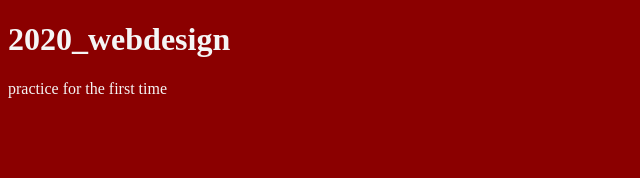
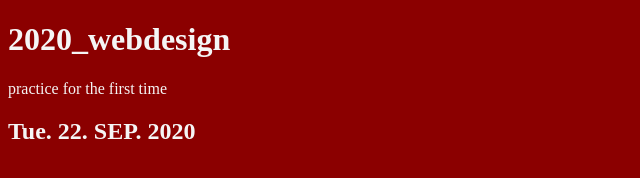
Before and after one commit to tomokoogura/2020_webdesign, a plain HTML site: page index.html in a window 1280 px wide. Shown: the whole page, without its empty margins (0-640 px from the left). Drawn offline with Linux system fonts and the light colour scheme.

Commit message:
practice

```diff
--- a/index.html
+++ b/index.html
@@ -9,7 +9,7 @@
 <body>
     <h1>2020_webdesign</h1>
     practice for the first time
-
+    <h2>Tue. 22. SEP. 2020</h2>
 
 </body>
 </html>
```
